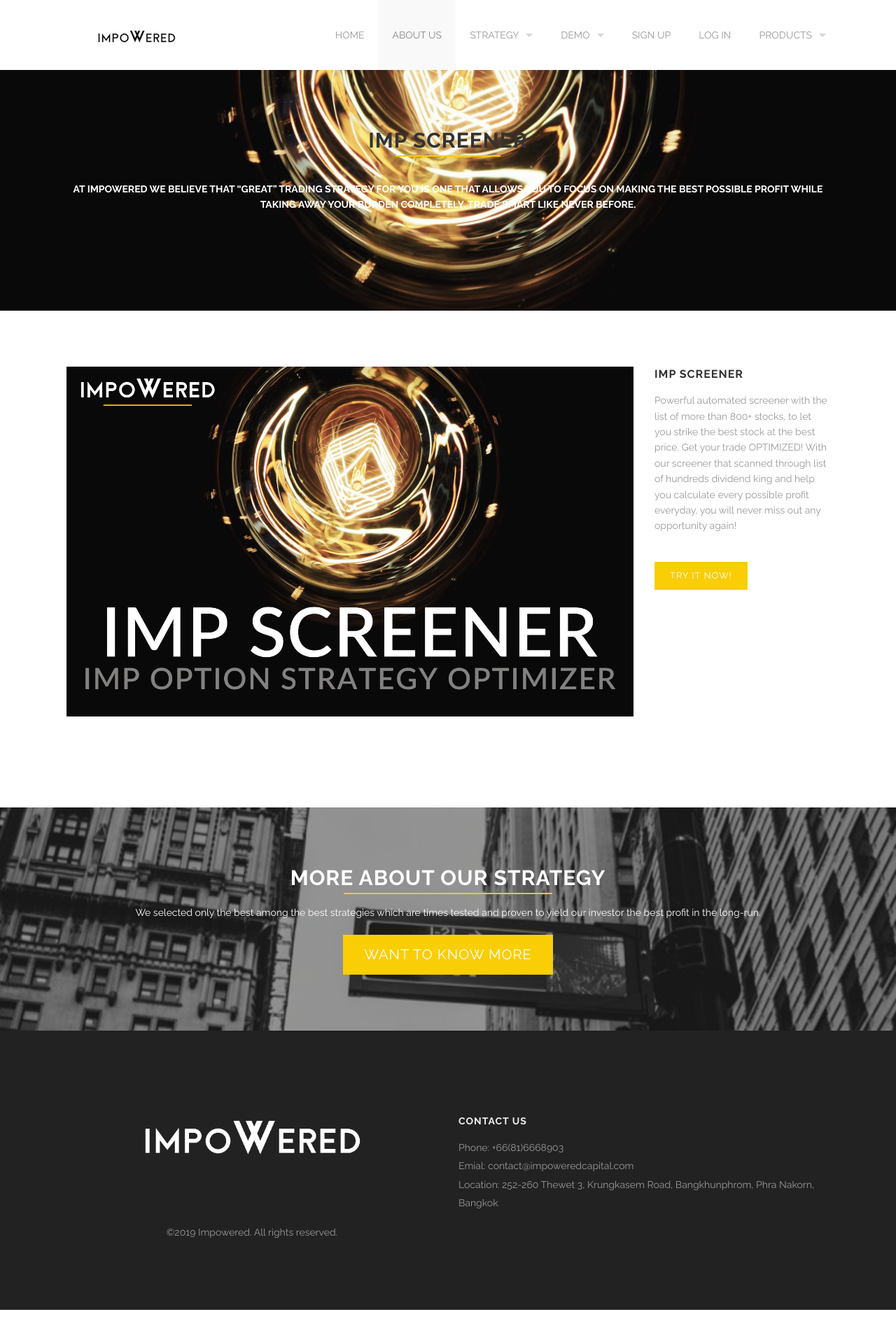
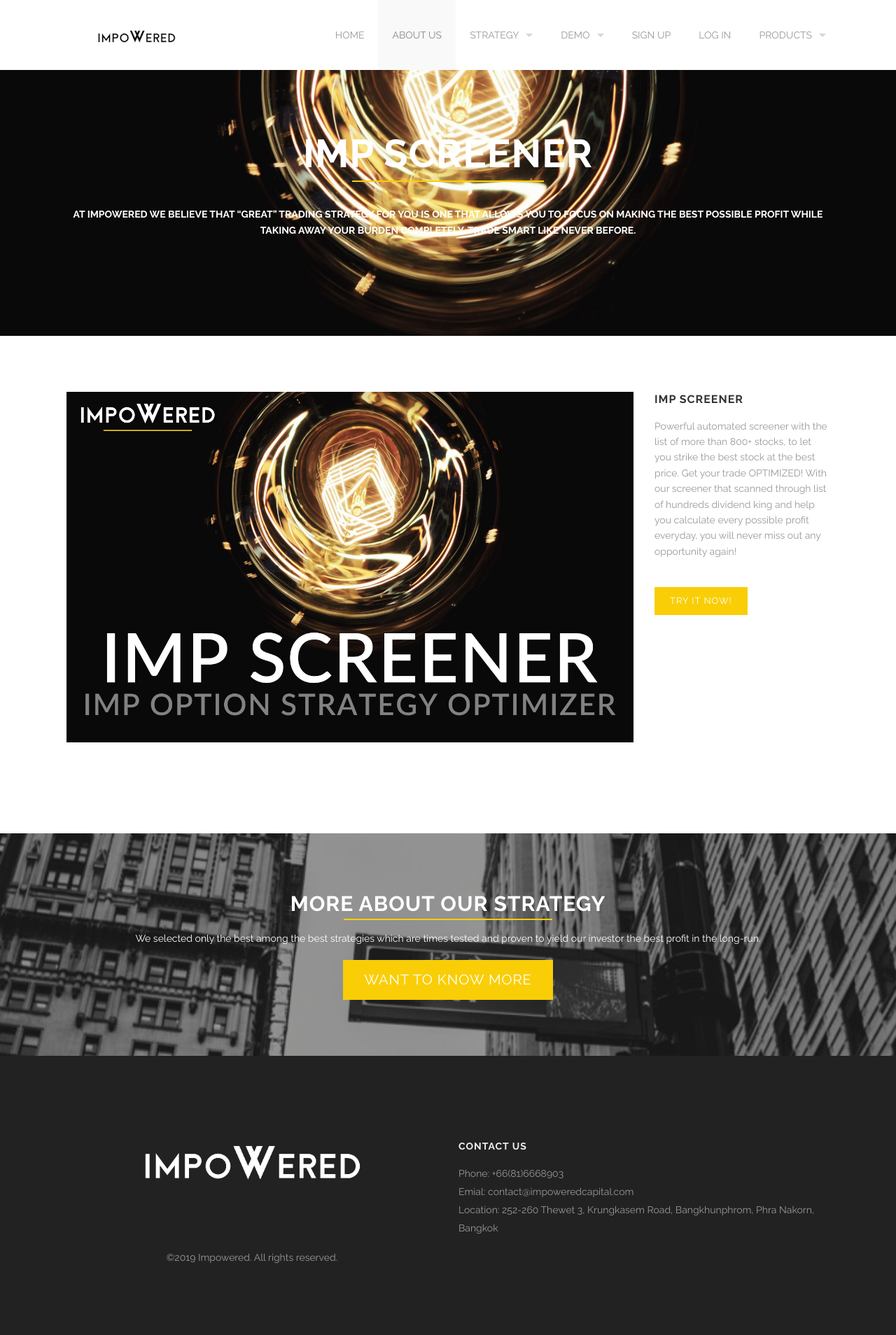
Before and after one commit to impoweredcapital/investmentplatform, a Jekyll site: the page built from impproduct.html, in a window 1280 px wide. Shown: the whole page at 70% size. Built offline with Jekyll 4.4.1, drawn with Linux system fonts in a browser that asks for light colours; before the commit the page ends 1872 px from its top, so only the background shows below that.

Commit message:
Update impproduct.html

```diff
--- a/impproduct.html
+++ b/impproduct.html
@@ -32,7 +32,7 @@ testimonials:
 <div class='full parallax' style='background-image: url(images/impbackground.jpg); color: #fff;'>
   <div class='row'>
     <div class='large-12 columns'>
-      {% include section-header.html title="IMP screener" %}
+      {% include section-header.html color="#fff" title="IMP screener" class="big" %}
       <div class='spacing'></div>
       <p class='centered-text'>
         <b> AT IMPOWERED WE BELIEVE THAT “GREAT” TRADING STRATEGY FOR YOU IS ONE THAT ALLOWS YOU TO FOCUS ON MAKING THE BEST POSSIBLE PROFIT WHILE TAKING AWAY YOUR BURDEN COMPLETELY. TRADE SMART LIKE NEVER BEFORE. </b>
```
